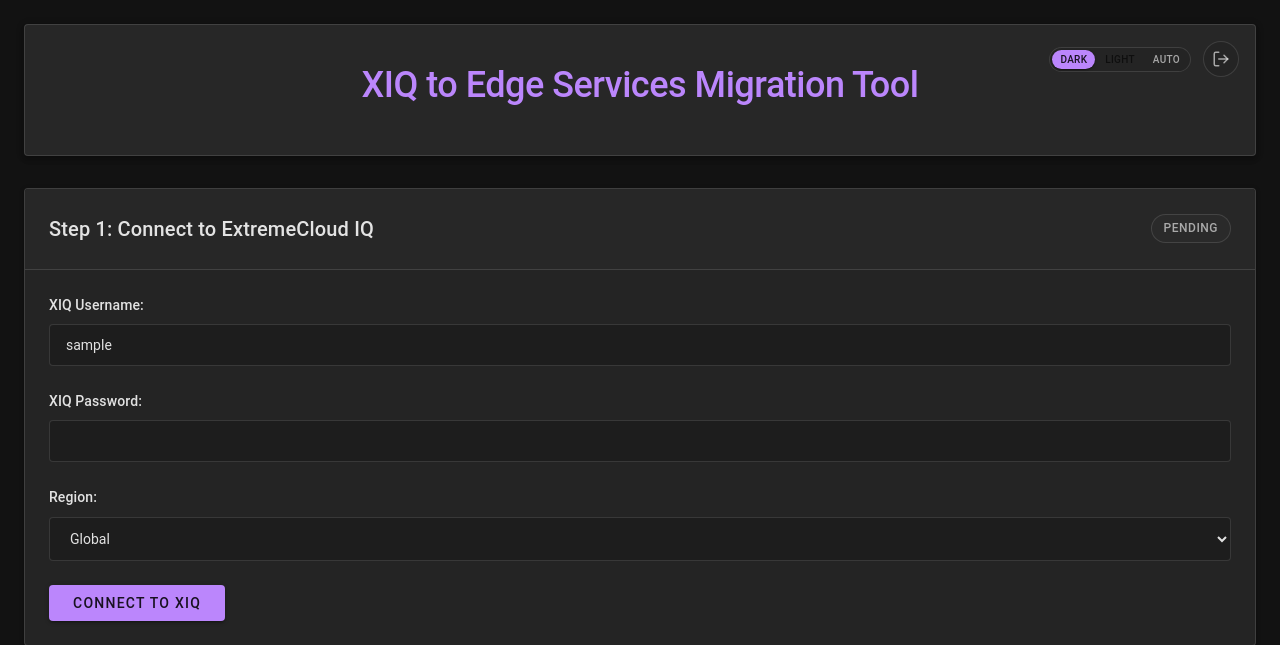
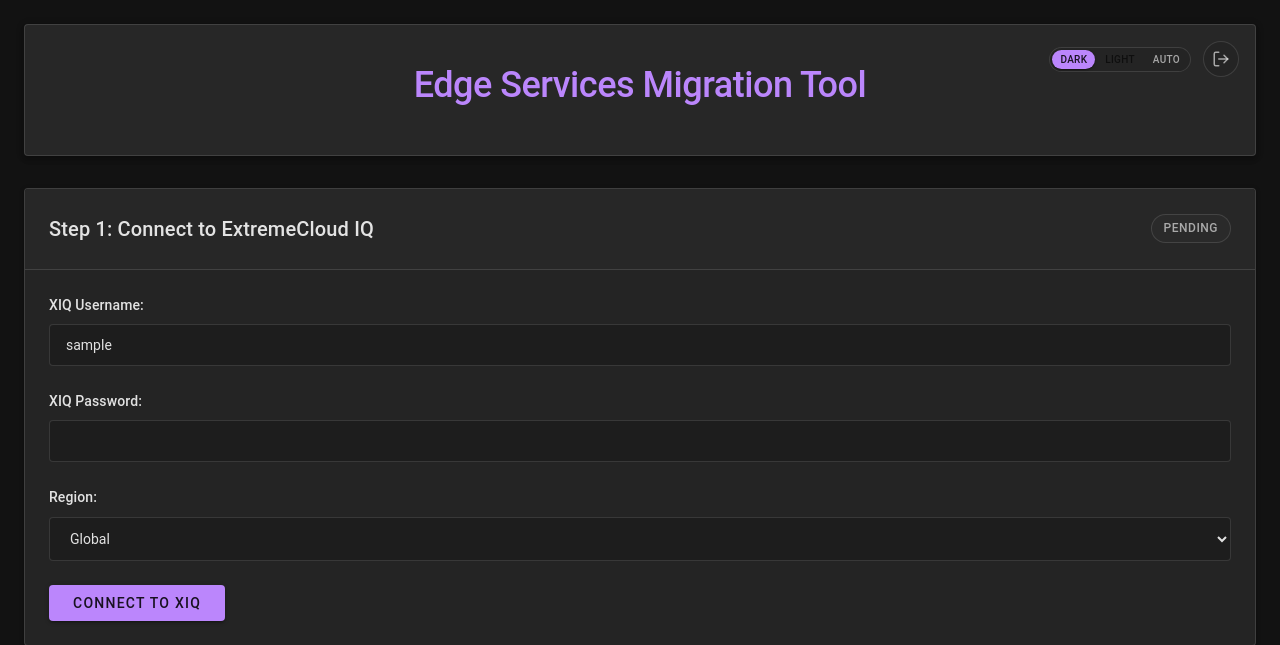
Before and after one commit to thomassophiea/xiq-edge-migration, a Flask app: page / in a window 1280 px wide. Shown: the top 645 px of the page. Run offline with Flask 3, Linux system fonts and the light colour scheme; the visitor is signed in with stand-in values (Sample User, id 1).

Commit message:
Update UI title to 'Edge Services Migration Tool'
Changed title from 'XIQ to Edge Services Migration Tool' to 'Edge Services Migration Tool'

Changes:
- Updated <title> tag in templates/index.html
- Updated <h1> header in templates/index.html
- Cleaner, more concise branding

🤖 Generated with [Claude Code](https://claude.com/claude-code)

Co-Authored-By: Claude <noreply@anthropic.com>

```diff
--- a/templates/index.html
+++ b/templates/index.html
@@ -3,7 +3,7 @@
 <head>
     <meta charset="UTF-8">
     <meta name="viewport" content="width=device-width, initial-scale=1.0">
-    <title>XIQ to Edge Services Migration Tool</title>
+    <title>Edge Services Migration Tool</title>
     <link rel="stylesheet" href="/static/css/style.css">
 </head>
 <body>
@@ -24,7 +24,7 @@
 <body>
     <div class="container">
         <header>
-            <h1>XIQ to Edge Services Migration Tool</h1>
+            <h1>Edge Services Migration Tool</h1>
             <div style="position: absolute; top: 16px; right: 16px; display: flex; align-items: center; gap: 12px; z-index: 10;">
                 <div class="theme-toggle">
                     <button class="theme-option active" data-theme="dark">Dark</button>
```
